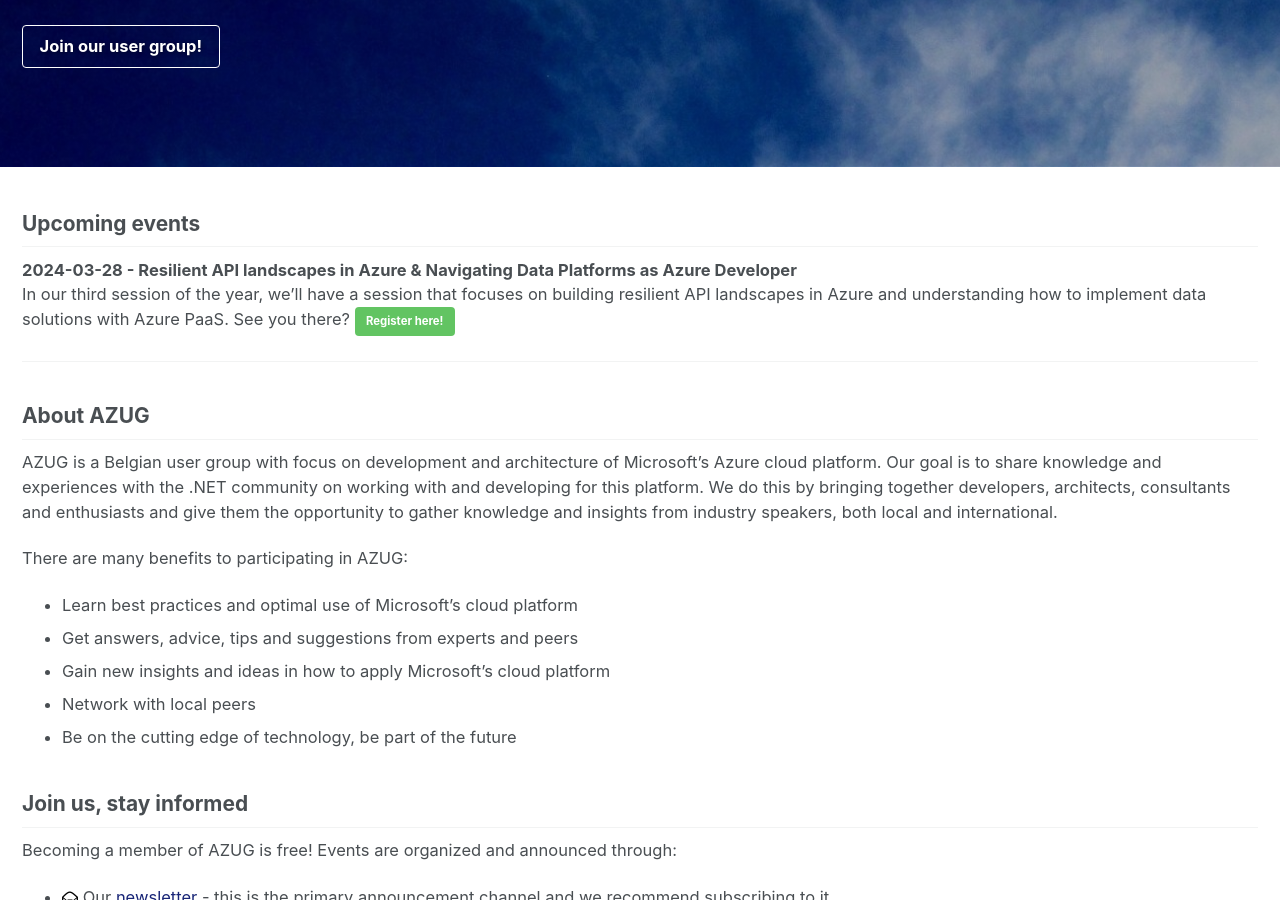
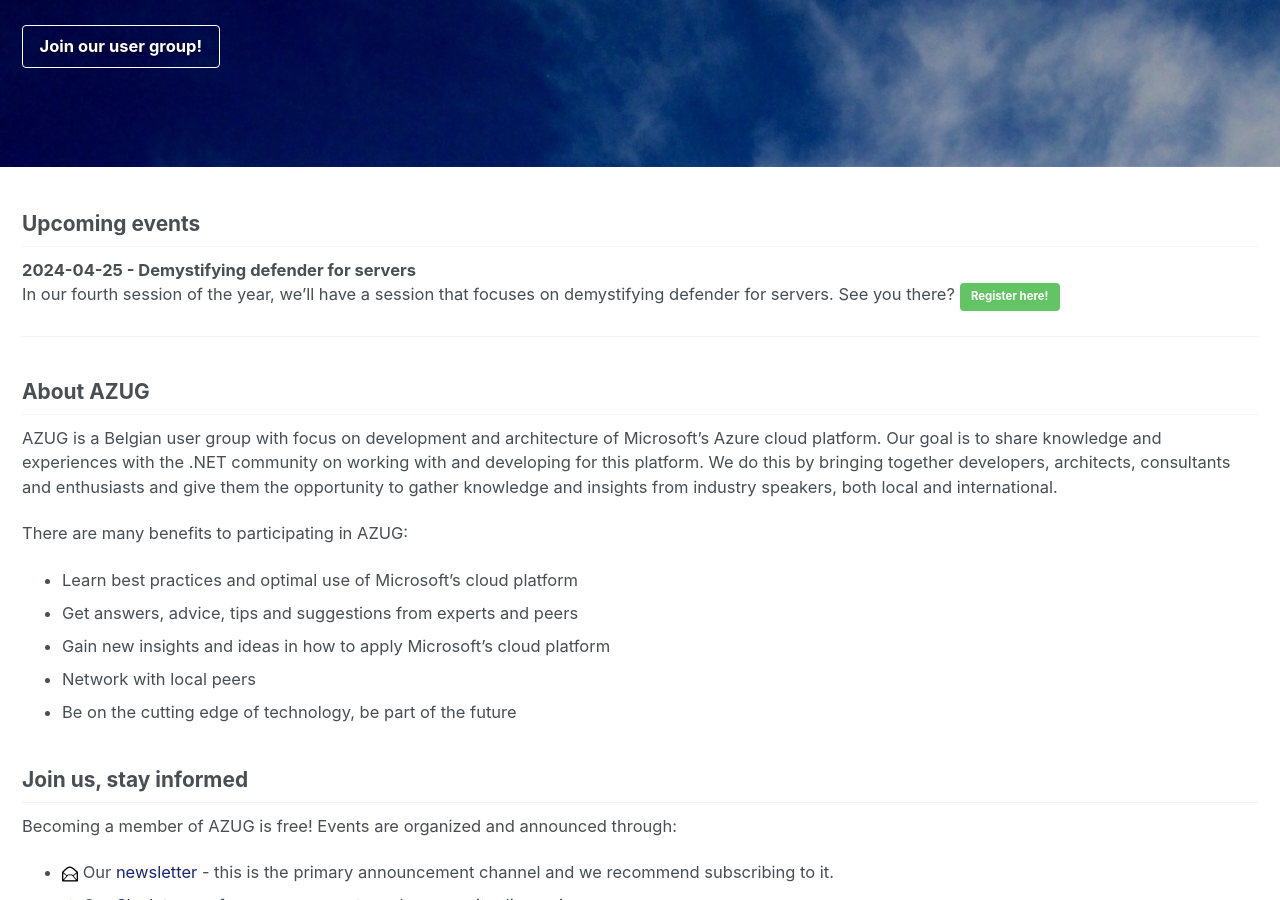
Before and after one commit to AzugBe/azugbe.github.io, a Jekyll site: the page built from index.md, in a window 1280 px wide and 900 px high, scrolled down 392 px. Built offline with Jekyll 4.4.1, drawn with Linux system fonts in a browser that asks for light colours; our own code applies the rules of GitHub Pages for plain Markdown files; comment, search, counter and statistics services are not loaded.

Commit message:
new event 20240425 Lummen

```diff
--- a/index.md
+++ b/index.md
@@ -14,8 +14,8 @@ excerpt: "The Belgium Azure User Group focuses on knowledge sharing and networki
 
 ## Upcoming events
 
-**2024-03-28 - Resilient API landscapes in Azure & Navigating Data Platforms as Azure Developer**<br>
-In our third session of the year, we'll have a session that focuses on building resilient API landscapes in Azure and understanding how to implement data solutions with Azure PaaS. See you there? [Register here!](https://www.azug.be/events/2024/03/28/azure-developer-data){: .btn .btn--success}
+**2024-04-25 - Demystifying defender for servers**<br>
+In our fourth session of the year, we'll have a session that focuses on demystifying defender for servers. See you there? [Register here!](https://www.azug.be/events/2024/04/25/demystifying-defender-for-servers){: .btn .btn--success}
 
 <hr />
 
```
Also changed, not shown: _posts/events/2024-04-25---demystifying-defender-for-servers.md (added, +45 -0 lines), assets/media/speakers/bjorn-jackers.jpg (added).
